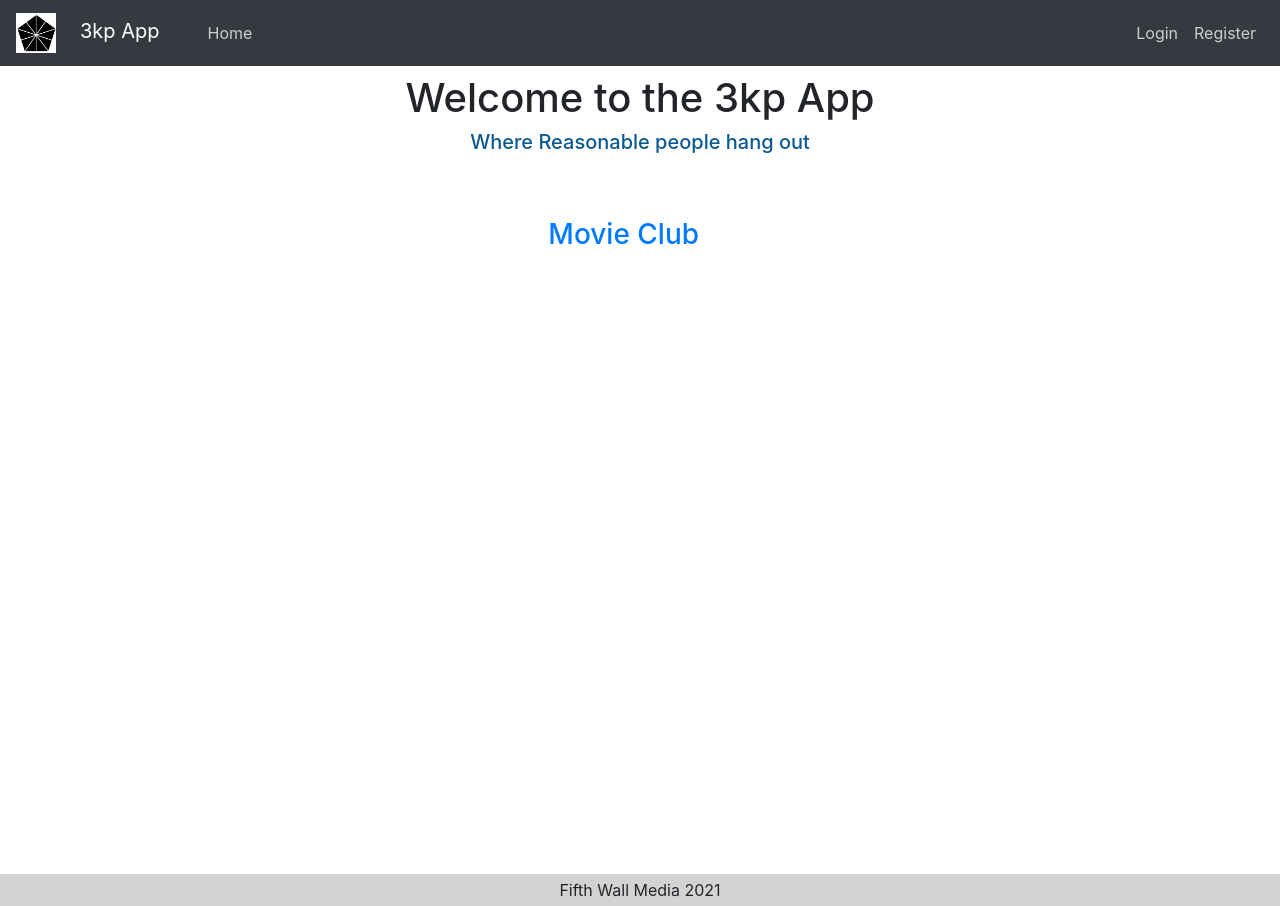
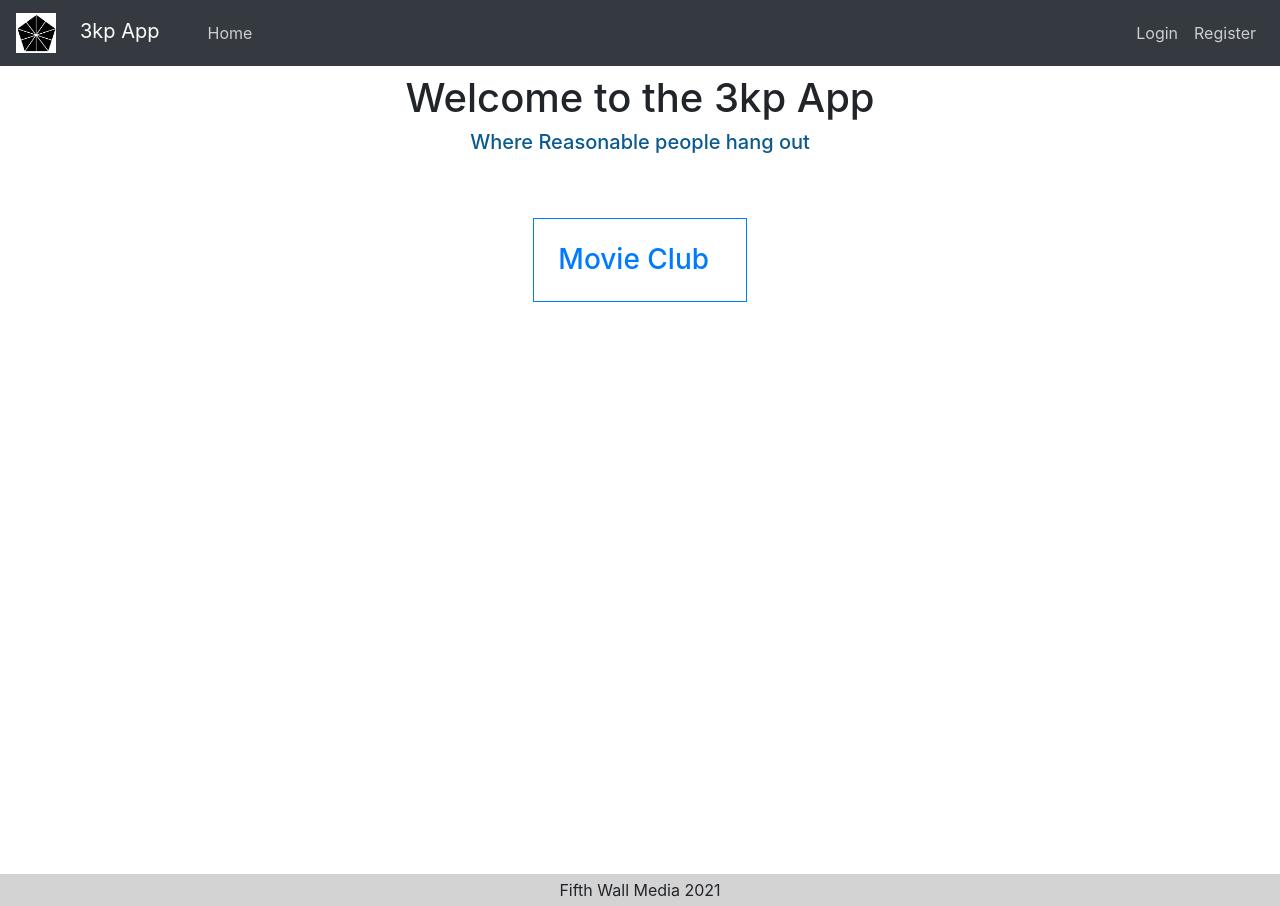
Before and after one commit to benskee/movieClub, a React (Create React App) app in the folder client/: page / in a window 1280 px wide. Built offline with nearby package versions, Linux system fonts and the light colour scheme; no server answers.

Commit message:
link border

```diff
--- a/client/src/views/Home.js
+++ b/client/src/views/Home.js
@@ -13,7 +13,7 @@ export default class Home extends Component {
                 </div>
 
                 <Link to='/movieClub'>
-                    <h3 className='col-2 m-auto'>Movie Club</h3>
+                    <h3 className='col-2 m-auto border border-primary p-4'>Movie Club</h3>
                 </Link>
             </div>
         );
```
